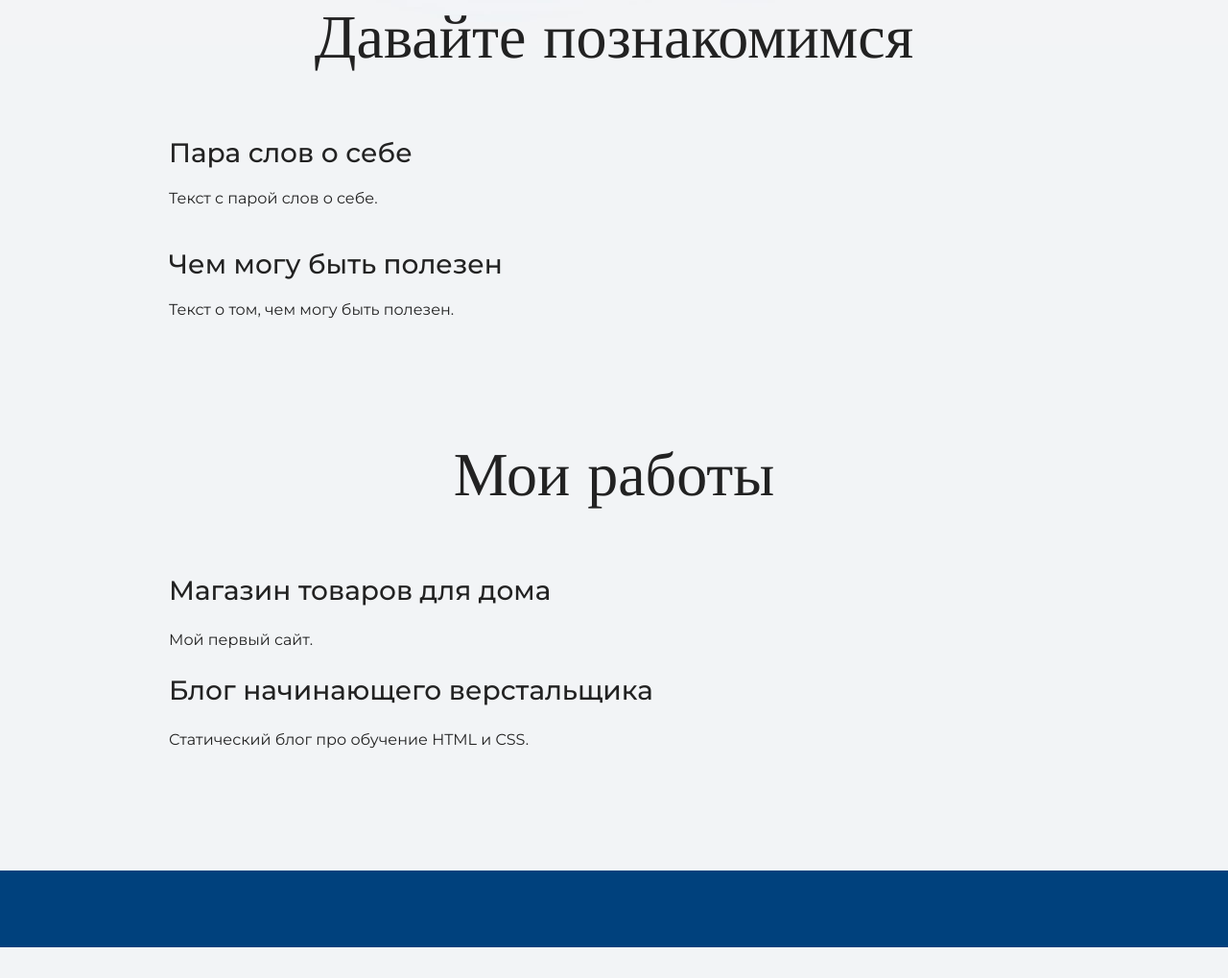
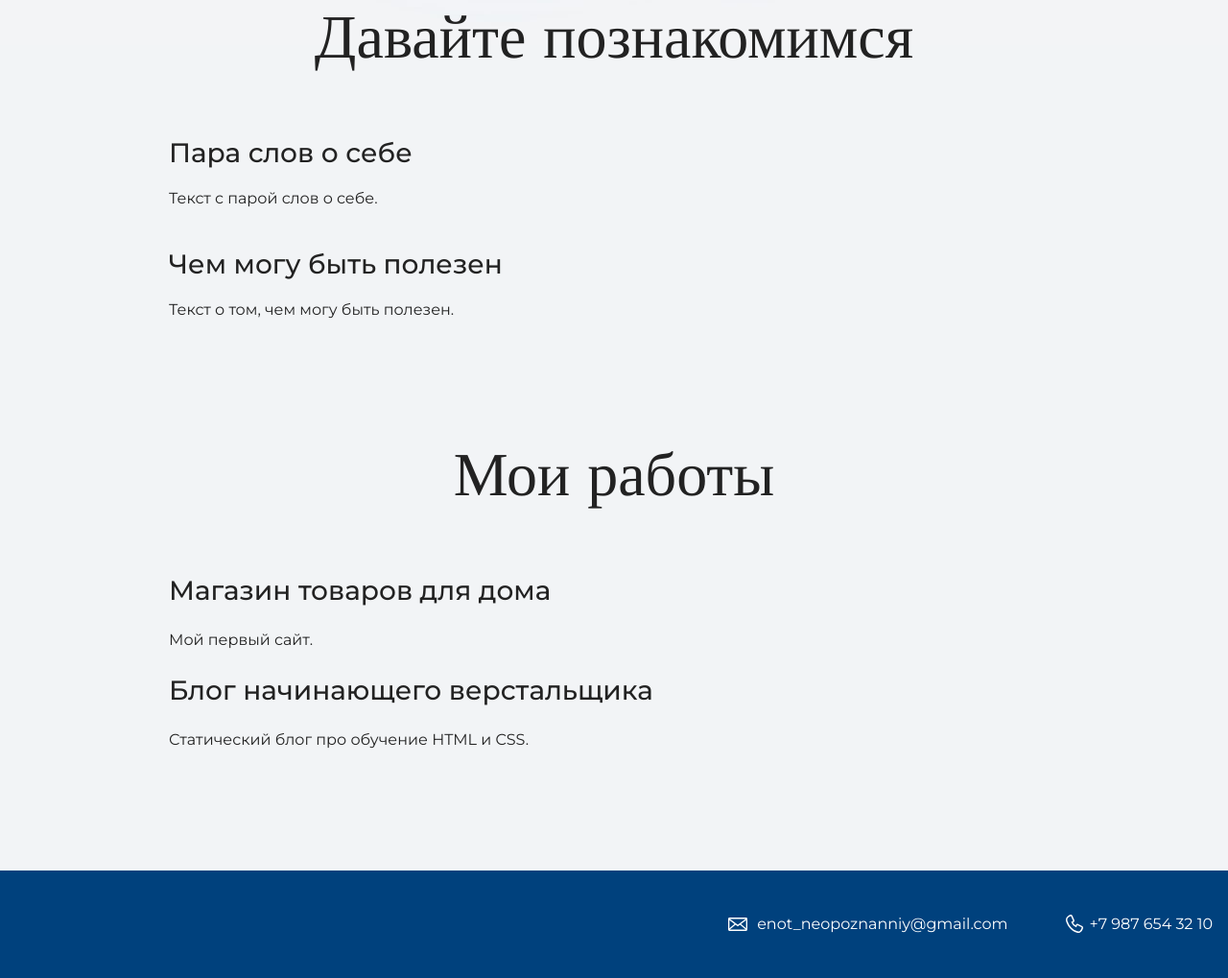
Before and after one commit to lertsnim/site, a plain HTML site: page index.html in a window 1280 px wide. Shown: the part 1033-2052 px from the top of the page at 96% size. Before the commit the page ends 2020 px from the top, so only its background shows below. Drawn offline with nearby package versions, Linux system fonts and the light colour scheme.

Commit message:
add footer contacts

```diff
--- a/index.html
+++ b/index.html
@@ -44,10 +44,12 @@
 	  </div>
     </section>
 
-    <footer class="page-footer">
-		<div class="container">
+<footer class="page-footer">
+  <div class="container">
+    <a class="footer-email" href="mailto:enot_neopoznanniy@gmail.com">enot_neopoznanniy@gmail.com</a>
+    <a class="footer-phone" href="tel:+79876543210">+7 987 654 32 10</a>
+  </div>
+</footer>
 
-	     </div">
-    </footer>
   </body>
 </html>
```
